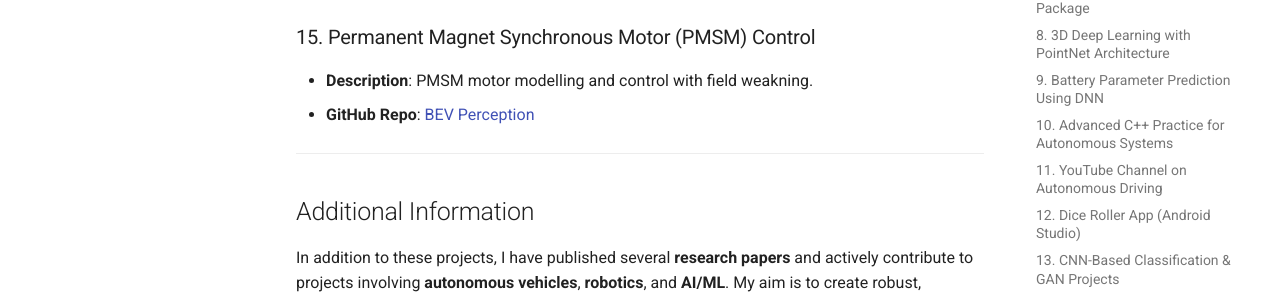
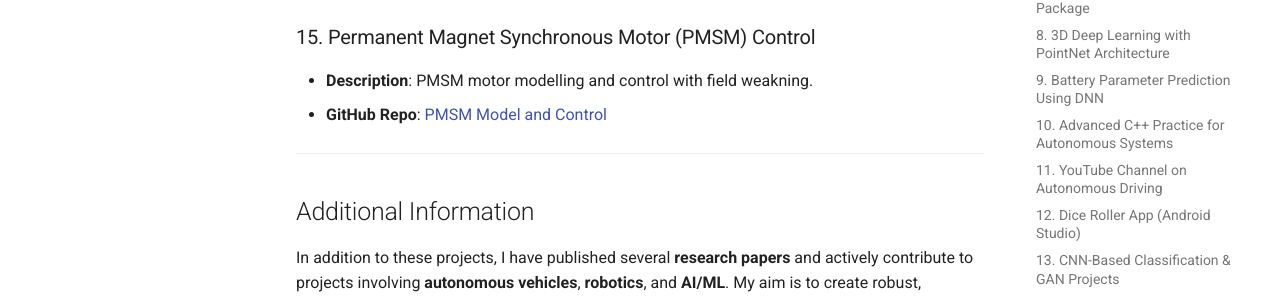
Before and after one commit to Mayakshanesht/portfolio, an MkDocs documentation site: the page built from docs/project.md, in a window 1280 px wide and 900 px high, scrolled down 2289 px. Shown: the part 443-740 px from the top of the window. Built offline with MkDocs 1.6.1 and Material for MkDocs 9.7.7, drawn with Linux system fonts in a browser that asks for light colours.

```diff
--- a/docs/project.md
+++ b/docs/project.md
@@ -70,7 +70,7 @@ Welcome to my project portfolio! Below is a collection of projects I’ve worked
 
 ### 15. Permanent Magnet Synchronous Motor (PMSM) Control
 - **Description**: PMSM motor modelling and control with field weakning.
-- **GitHub Repo**: [BEV Perception](https://github.com/Mayakshanesht/pmsm_control_field_weakning.git)
+- **GitHub Repo**: [PMSM Model and Control](https://github.com/Mayakshanesht/pmsm_control_field_weakning.git)
 
 
 ---
```
